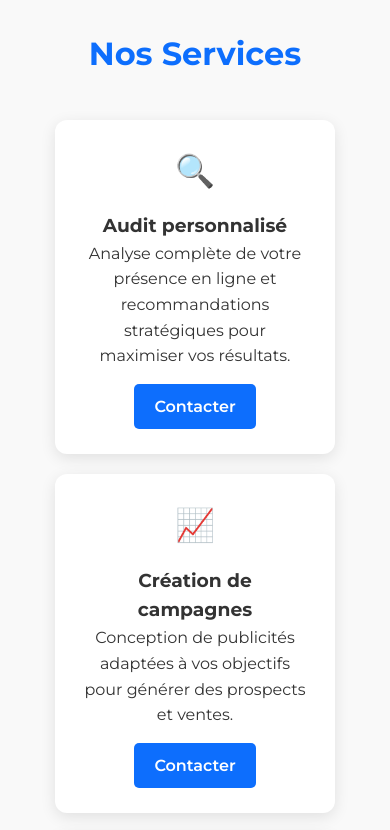
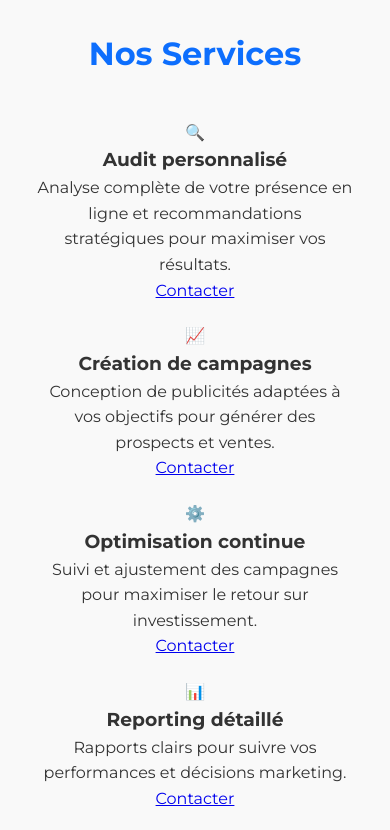
Before and after one commit to emresemerci25-cell/emresemerci25-cell.github.io, a plain HTML site: page index.html in a window 390 px wide. Shown: the part 900-1730 px from the top of the page. Drawn offline with Linux system fonts and the light colour scheme.

Commit message:
Update style.css

```diff
--- a/style.css
+++ b/style.css
@@ -17,22 +17,22 @@ header nav ul li a:hover { text-decoration: underline; }
 .btn-hero { display: inline-block; padding: 15px 30px; background: #0d6efd; color: #fff; border-radius: 5px; text-decoration: none; font-weight: 600; transition: 0.3s; }
 .btn-hero:hover { background: #084298; }
 
-/* SERVICES & WHY US & PORTFOLIO */
+/* SERVICES */
 section { padding: 100px 0; text-align: center; }
 h2 { font-size: 2em; margin-bottom: 40px; color: #0d6efd; }
 
-.service-cards, .why-cards, .portfolio-cards, .testimonial-slider { display: flex; flex-wrap: wrap; gap: 20px; justify-content: center; margin-top: 40px; }
-.service-card, .why-card, .card, .testimonial-card { background: #fff; padding: 25px; border-radius: 12px; box-shadow: 0 4px 15px rgba(0,0,0,0.1); width: 280px; transition: 0.3s; position: relative; }
-.service-card:hover, .why-card:hover, .card:hover, .testimonial-card:hover { transform: scale(1.05); }
-.service-card .icon, .why-card .icon { font-size: 2em; margin-bottom: 15px; }
-.btn-service, .btn-contact { display: inline-block; margin-top: 15px; padding: 10px 20px; background: #0d6efd; color: #fff; border-radius: 5px; text-decoration: none; transition: 0.3s; font-weight: 600; }
-.btn-service:hover, .btn-contact:hover { background: #084298; }
+.service-cards, .testimonial-slider { display: flex; flex-wrap: wrap; gap: 20px; justify-content: center; margin-top: 40px; }
+.card, .testimonial-card { background: #fff; padding: 25px; border-radius: 12px; box-shadow: 0 4px 15px rgba(0,0,0,0.1); width: 280px; transition: 0.3s; opacity:0; transform: translateY(50px); }
+.card:hover, .testimonial-card:hover { transform: scale(1.05); }
+.btn-contact { display: inline-block; margin-top: 15px; padding: 10px 20px; background: #0d6efd; color: #fff; border-radius: 5px; text-decoration: none; transition: 0.3s; font-weight: 600; }
+.btn-contact:hover { background: #084298; }
 
 /* CONTACT FORM */
 form { display: flex; flex-direction: column; align-items: center; gap: 15px; max-width: 500px; margin: 0 auto; }
 form input, form textarea { width: 100%; padding: 12px; border-radius: 5px; border: 1px solid #ccc; }
 form button { padding: 12px 25px; border: none; border-radius: 5px; background: #0d6efd; color: #fff; cursor: pointer; transition: 0.3s; font-weight: 600; }
 form button:hover { background: #084298; }
+#form-message { margin-top: 10px; font-weight: 600; }
 
 /* TESTIMONIALS */
 .testimonial-slider { flex-direction: column; gap: 20px; }
@@ -49,6 +49,6 @@ footer a:hover { text-decoration: underline; }
 /* RESPONSIVE */
 @media(max-width:768px){
     header nav ul { flex-direction: column; gap: 10px; }
-    .service-cards, .why-cards, .portfolio-cards, .testimonial-slider { flex-direction: column; align-items: center; }
+    .service-cards, .testimonial-slider { flex-direction: column; align-items: center; }
     section{padding:80px 20px;}
 }
```
